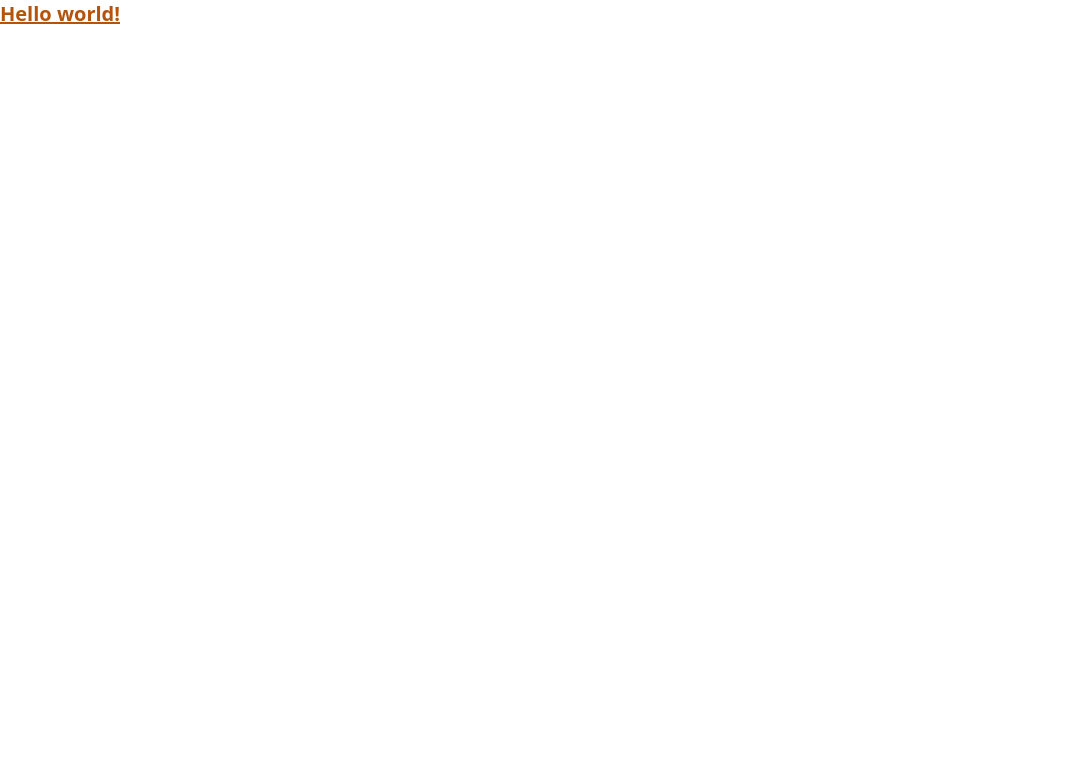
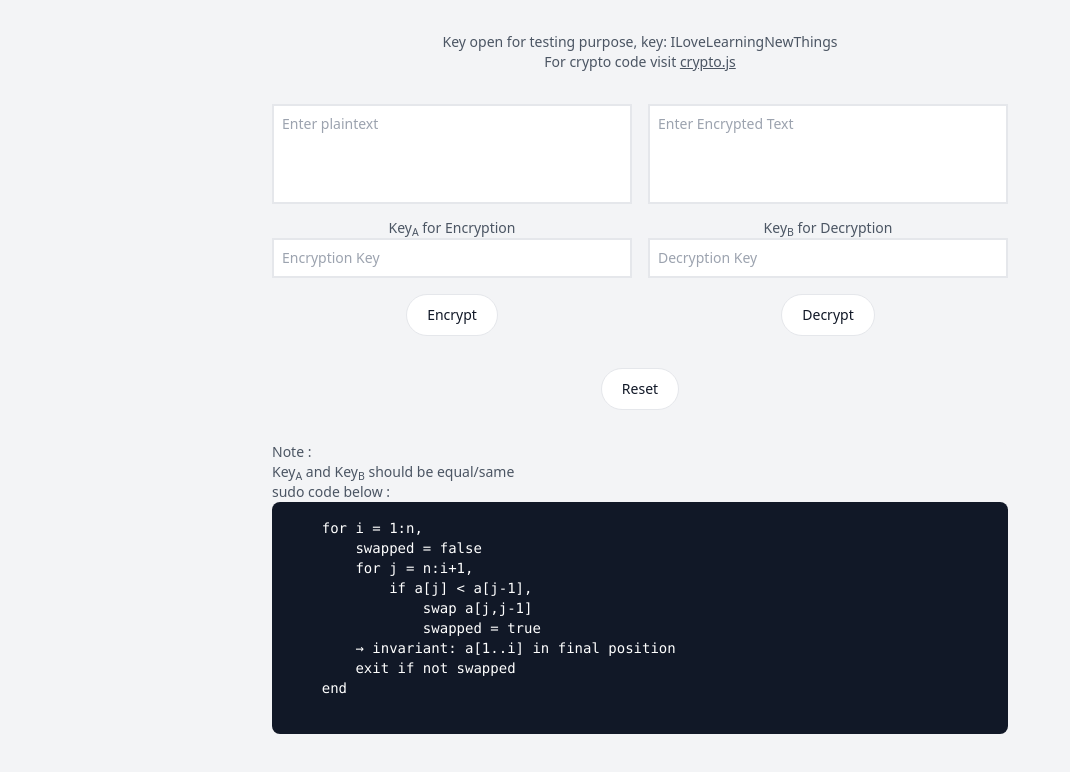
Before and after one commit to Imran-2022/texT, a plain HTML site: page output.html in a window 1280 px wide. Shown: the whole page, without its empty margins (0-1070 px from the left). Drawn offline with nearby package versions, Linux system fonts and the light colour scheme.

Commit message:
initial design

```diff
--- a/output.html
+++ b/output.html
@@ -1,16 +1,73 @@
 <!DOCTYPE html>
 <html lang="en">
+
 <head>
     <meta charset="UTF-8">
     <meta name="viewport" content="width=device-width, initial-scale=1.0">
+    <title>encryPdecry</title>
     <script src="https://cdn.tailwindcss.com"></script>
-    <title>encryPdecry</title>
 </head>
-<body>
-    <h1 class="text-xl font-bold underline text-amber-700">
-        Hello world!
-    </h1>
-    <script src="./extra.js"></script>
-    <script src="./crypto.js"></script>
+
+<body class="bg-gray-100">
+
+    <div class="container mx-auto px-4 py-8 max-w-3xl">
+        <!-- intro -->
+        <div class="text-center mb-8">
+            <p class="text-sm text-gray-600">Key open for testing purpose, key: ILoveLearningNewThings</p>
+            <p class="text-sm text-gray-600">For crypto code visit <a href="https://github.com/Imran-2022/texT"
+                    target="_blank" class="underline">crypto.js</a></p>
+        </div>
+
+        <!-- text box -->
+        <div class="grid grid-cols-1 md:grid-cols-2 gap-4">
+            <div class="text-center">
+                <textarea class="border-2 p-2 text-sm text-gray-700 focus:outline-none resize-none w-full" id="message1"
+                    name="message1" rows="4" placeholder="Enter plaintext"></textarea>
+                <p class="mt-2 text-sm text-gray-600">Key<sub>A</sub> for Encryption</p>
+                <input type="text" class="border-2 p-2 text-sm text-gray-700 focus:outline-none w-full" id="key1"
+                    name="key1" placeholder="Encryption Key">
+                <button type="button"
+                    class="py-2.5 px-5 mt-4 text-sm font-medium text-gray-900 focus:outline-none bg-white rounded-full border border-gray-200 hover:bg-gray-100 hover:text-blue-700">Encrypt</button>
+            </div>
+            <div class="text-center">
+                <textarea class="border-2 p-2 text-sm text-gray-700 focus:outline-none resize-none w-full" id="message2"
+                    name="message2" rows="4" placeholder="Enter Encrypted Text"></textarea>
+                <p class="mt-2 text-sm text-gray-600">Key<sub>B</sub> for Decryption</p>
+                <input type="text" class="border-2 p-2 text-sm text-gray-700 focus:outline-none w-full" id="key2"
+                    name="key2" placeholder="Decryption Key">
+                <button type="button"
+                    class="py-2.5 px-5 mt-4 text-sm font-medium text-gray-900 focus:outline-none bg-white rounded-full border border-gray-200 hover:bg-gray-100 hover:text-blue-700">Decrypt</button>
+            </div>
+        </div>
+
+        <!-- reset -->
+        <div class="text-center mt-8">
+            <button type="button"
+                class="py-2.5 px-5 text-sm font-medium text-gray-900 focus:outline-none bg-white rounded-full border border-gray-200 hover:bg-gray-100 hover:text-blue-700">Reset</button>
+        </div>
+
+        <!-- sudo code & process image -->
+        <div class="flex flex-col md:flex-row gap-4 justify-center mt-8">
+
+            <div class="flex-1 bg-gray-100 rounded-lg">
+                <p class="text-sm text-gray-600">Note :</p>
+                <p class="text-sm text-gray-600">Key<sub>A</sub> and Key<sub>B</sub> should be equal/same</p>
+                <p class="text-sm text-gray-600">sudo code below :</p>
+                <pre class="overflow-auto bg-gray-900 text-white p-4 rounded-lg text-sm">
+    for i = 1:n,
+        swapped = false
+        for j = n:i+1,
+            if a[j] &lt; a[j-1],
+                swap a[j,j-1]
+                swapped = true
+        → invariant: a[1..i] in final position
+        exit if not swapped
+    end
+                </pre>
+            </div>
+        </div>
+    </div>
+
 </body>
+
 </html>
```
Also changed, not shown: flow.png (added).
